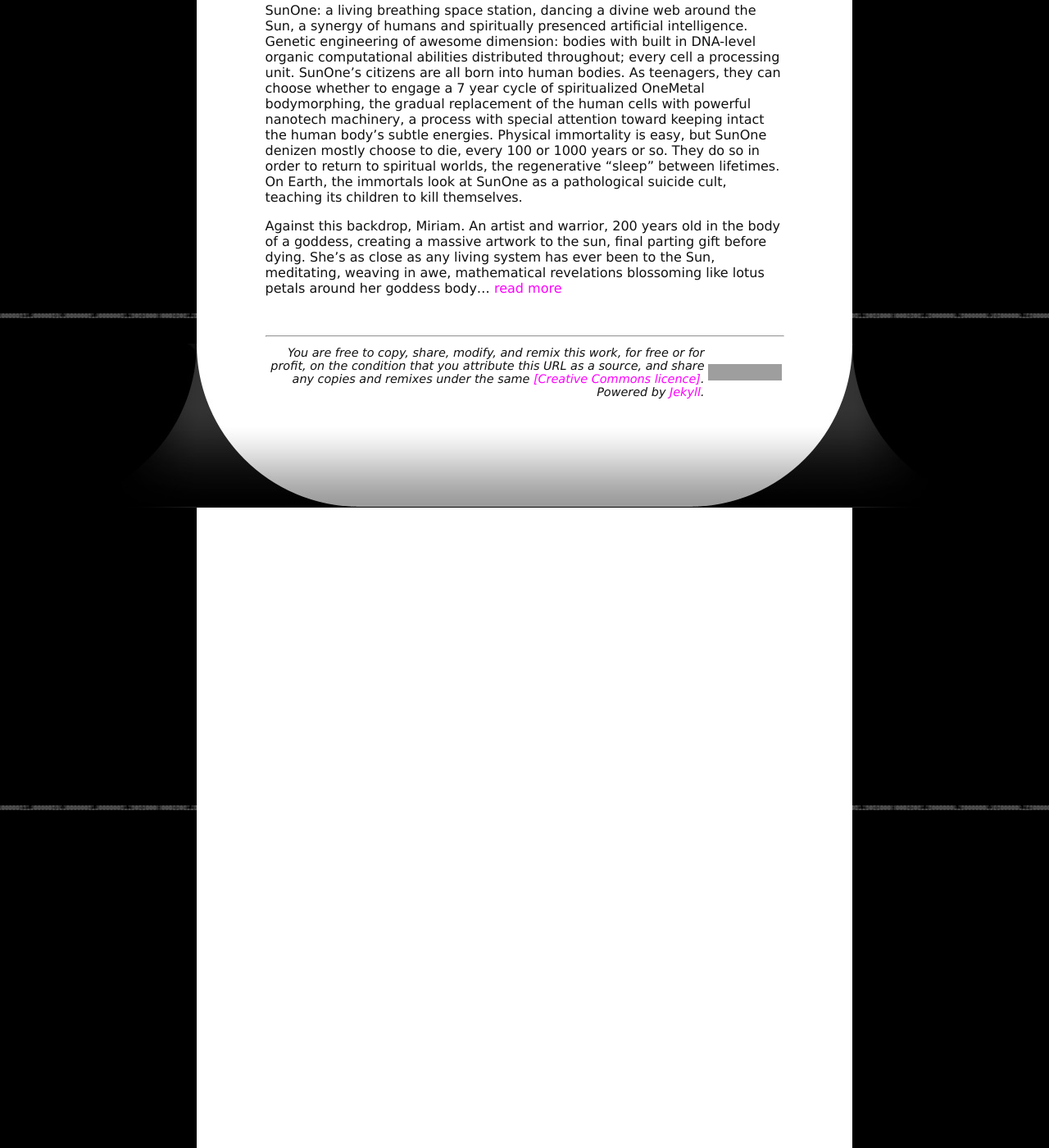
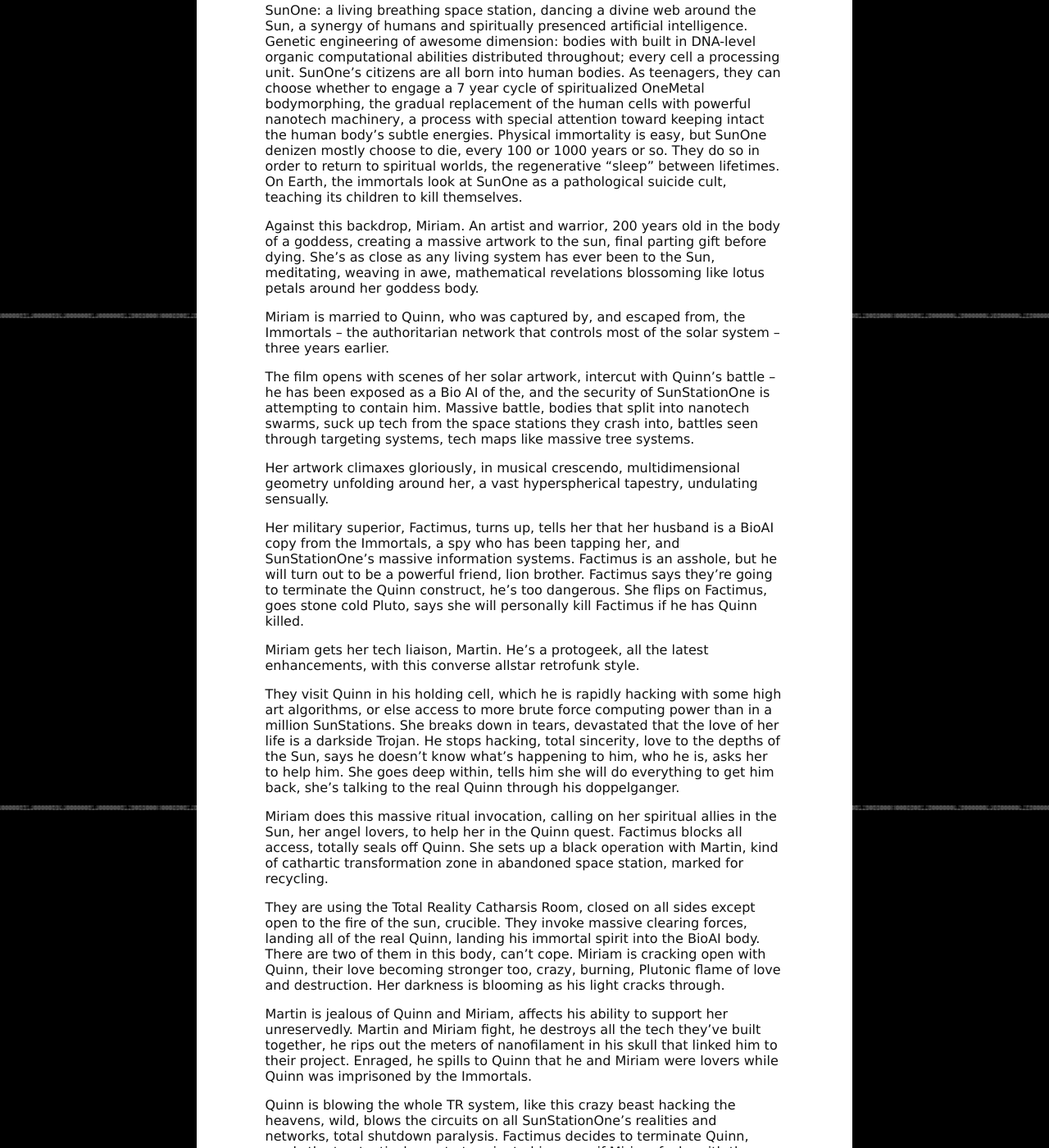
Before and after one commit to harlantwood/Heart_of_the_Sun, a Jekyll site: the page built from Heart_of_the_Sun/index.md, in a window 1280 px wide and 1400 px high, scrolled down 968 px. Shown: the whole window at 82% size. Built offline with Jekyll 4.4.1, drawn with Linux system fonts in a browser that asks for light colours; some of the changed text lies outside the part shown; grey boxes are pictures that could not be loaded.

Commit message:
reinstate the second half+ of the summary

```diff
--- a/Heart_of_the_Sun/index.md
+++ b/Heart_of_the_Sun/index.md
@@ -4,12 +4,12 @@
 ---
 
 <div class="title">Heart of the Sun</div>
-<div class="subtitle">— Or, Love in the Time of Posthumans —</div>
+<div class="subtitle">&mdash; Or, Love in the Time of Posthumans &mdash;</div>
 <div class="ipNotice">An Open Source Screenplay</div>
 <div class="quote">
 Changing your body like you change your jeans<br />
 Nothing is ever as it seems<br />
-— Natalie Imbruglia
+&mdash; Natalie Imbruglia
 </div>
 
 In the year 2202, immortality is free, poverty and war are distant memories, everyone who wants to be is a full-time creator.  And only the really spiritually committed choose to die.
@@ -18,6 +18,38 @@
 
 SunOne: a living breathing space station, dancing a divine web around the Sun, a synergy of humans and spiritually presenced artificial intelligence. Genetic engineering of awesome dimension: bodies with built in DNA-level organic computational abilities distributed throughout; every cell a processing unit. SunOne's citizens are all born into human bodies. As teenagers, they can choose whether to engage a 7 year cycle of spiritualized OneMetal bodymorphing, the gradual replacement of the human cells with powerful nanotech machinery, a process with special attention toward keeping intact the human body's subtle energies.  Physical immortality is easy, but SunOne denizen mostly choose to die, every 100 or 1000 years or so. They do so in order to return to spiritual worlds, the regenerative "sleep" between lifetimes. On Earth, the immortals look at SunOne as a pathological suicide cult, teaching its children to kill themselves.
 
-Against this backdrop, Miriam.  An artist and warrior, 200 years old in the body of a goddess, creating a massive artwork to the sun, final parting gift before dying.  She’s as close as any living system has ever been to the Sun, meditating, weaving in awe, mathematical revelations blossoming like lotus petals around her goddess body...  [read more][]
+Against this backdrop, Miriam.  An artist and warrior, 200 years old in the body of a goddess, creating a massive artwork to the sun, final parting gift before dying.  She’s as close as any living system has ever been to the Sun, meditating, weaving in awe, mathematical revelations blossoming like lotus petals around her goddess body.
 
-[read more]: ../Heart_of_the_Sun_-_Continued
+Miriam is married to Quinn, who was captured by, and escaped from, the Immortals – the authoritarian network that controls most of the solar system – three years earlier.
+
+The film opens with scenes of her solar artwork, intercut with Quinn’s battle – he has been exposed as a Bio AI of the, and the security of SunStationOne is attempting to contain him.  Massive battle, bodies that split into nanotech swarms, suck up tech from the space stations they crash into, battles seen through targeting systems, tech maps like massive tree systems.
+
+Her artwork climaxes gloriously, in musical crescendo, multidimensional geometry unfolding around her, a vast hyperspherical tapestry, undulating sensually.
+
+Her military superior, Factimus, turns up, tells her that her husband is a BioAI copy from the Immortals, a spy who has been tapping her, and SunStationOne’s massive information systems.  Factimus is an asshole, but he will turn out to be a powerful friend, lion brother.  Factimus says they’re going to terminate the Quinn construct, he’s too dangerous.  She flips on Factimus, goes stone cold Pluto, says she will personally kill Factimus if he has Quinn killed.
+
+Miriam gets her tech liaison, Martin.  He’s a protogeek, all the latest enhancements, with this converse allstar retrofunk style.
+
+They visit Quinn in his holding cell, which he is rapidly hacking with some high art algorithms, or else access to more brute force computing power than in a million SunStations.  She breaks down in tears, devastated that the love of her life is a darkside Trojan.  He stops hacking, total sincerity, love to the depths of the Sun, says he doesn’t know what’s happening to him, who he is,  asks her to help him.  She goes deep within, tells him she will do everything to get him back, she’s talking to the real Quinn through his doppelganger.
+
+Miriam does this massive ritual invocation, calling on her spiritual allies in the Sun, her angel lovers, to help her in the Quinn quest.  Factimus blocks all access, totally seals off Quinn.  She sets up a black operation with Martin, kind of cathartic transformation zone in abandoned space station, marked for recycling.
+
+They are using the Total Reality Catharsis Room, closed on all sides except open to the fire of the sun, crucible.  They invoke massive clearing forces, landing all of the real Quinn, landing his immortal spirit into the BioAI body.  There are two of them in this body, can’t cope.  Miriam is cracking open with Quinn, their love becoming stronger too, crazy, burning, Plutonic flame of love and destruction.  Her darkness is blooming as his light cracks through.
+
+Martin is jealous of Quinn and Miriam, affects his ability to support her unreservedly.  Martin and Miriam fight, he destroys all the tech they’ve built together, he rips out the meters of nanofilament in his skull that linked him to their project.  Enraged, he spills to Quinn that he and Miriam were lovers while Quinn was imprisoned by the Immortals.
+
+Quinn is blowing the whole TR system, like this crazy beast hacking the heavens, wild, blows the circuits on all SunStationOne’s realities and networks, total shutdown paralysis.  Factimus decides to terminate Quinn, sends the top tactical men to terminate him, says if Miriam fucks with them, kill her too, or contain her by any means necessary.
+
+The Immortals are launching a full scale attack, using the system takeover via Quinn.  Not just physical, they’re infiltrating TR on all levels.  Sun forces shut down their links to protect themselves, too dangerous to help Miriam
+
+Quinn is transmuting the matter of the station into darkside tech, thrashing the special forces, terrorizing Miriam, torturing her, plutonic cat playing with mouse, Miriam grounding in the Sun, looking for a way out.
+
+Miriam’s world is disintegrating around her, she’s lost Marty, losing Quinn, he’s getting crazier, spiraling inward, she’s lost her people, she’s destroyed half of  SunStationOne by keeping Quinn alive.
+
+This massive AI beast is being born through Quinn, using the abandoned station for raw material, it’s a massive dark bird, thrashing and eating whole biocomputer stations, creaming the tactical forces, belching bodies.  Quinn is riding the bird, he’s its nerve center, power extreme, heavy metal.
+
+Miriam dives into the Sun, Quinn’s dark bird pursuing her.  He wants to rip her open inside out, penetrate her with his darkness, sexual, violent.  They fight and fuck and tear each other, plunging deeper into into the Sun than is reasonably survivable.  Miriam’s Sun is burning Quinn’s darkness from the inside, purifying him.
+
+Together they use the sun as a fusion flame thrower, incinerating the massive hardware of the Immortals.  Miriam dies in this battle, sacrifices herself, saving the remaining SunStations.  The battle culminates in a spectacular solar display, reflecting and dwarfing Miriam’s death party masterwork at the movie’s start.
+
+Quinn and Factimus and Marty watch the solar flare artwork dance together.  Quinn, crying the tears of a warrior lover, darkside AI with massive spiritual forces behind him, destroyer turned savior.
```
